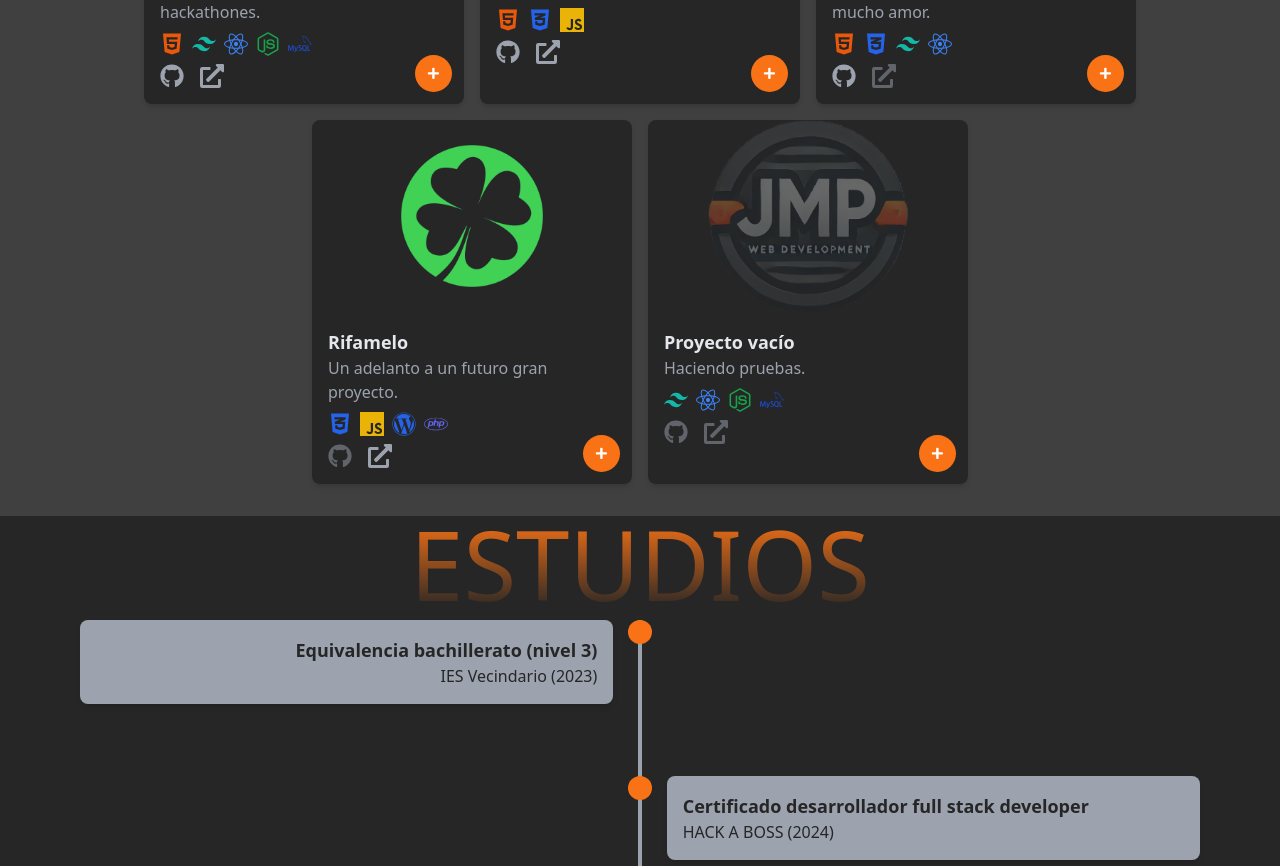
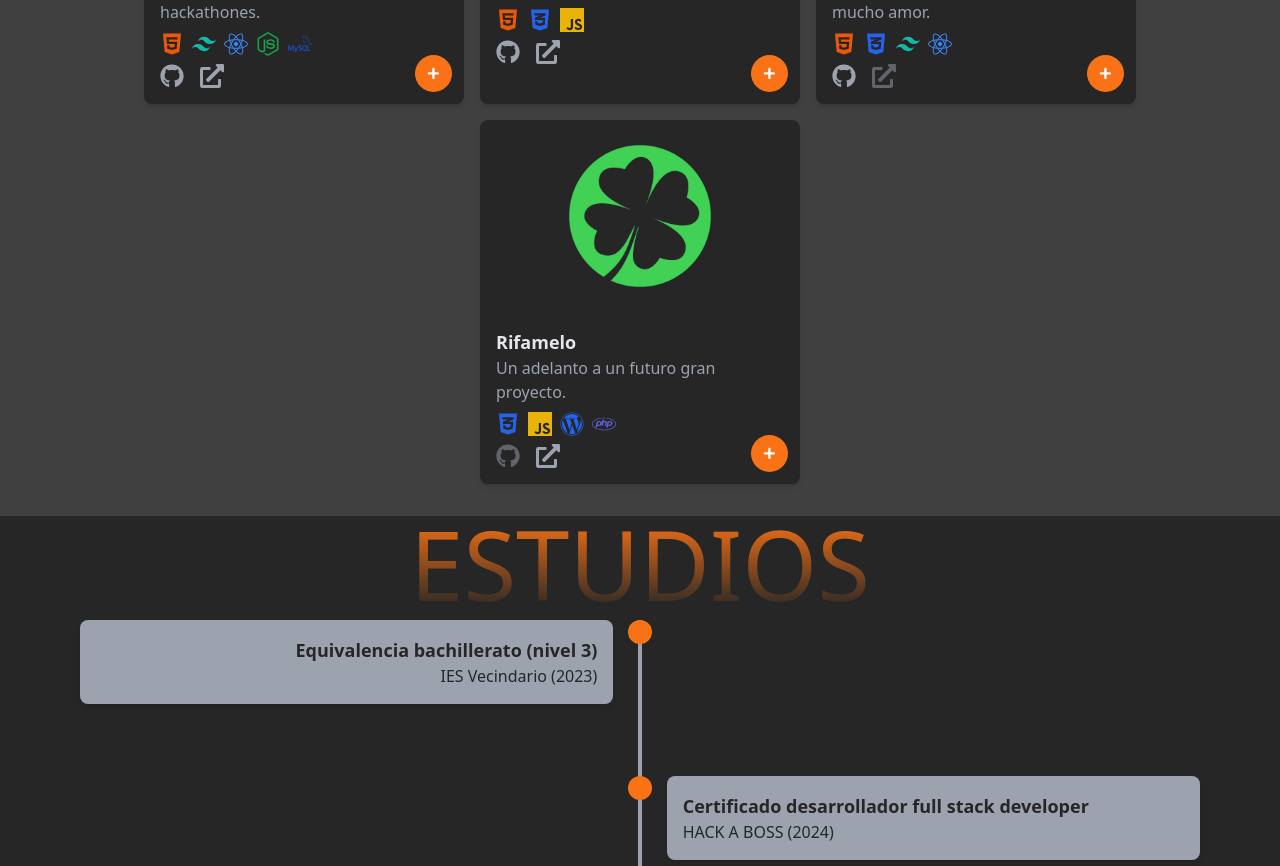
Before and after one commit to jmp89/portfolio, a React (Vite) app: page / in a window 1280 px wide. Shown: the part 1005-1871 px from the top of the page. Built offline with nearby package versions, Linux system fonts and the light colour scheme; a web font is replaced by a local one.

Commit message:
hotfixes

```diff
--- a/src/components/ProjectCard.jsx
+++ b/src/components/ProjectCard.jsx
@@ -155,6 +155,12 @@ const ProjectCard = ({ project }) => {
                 {project.technologies.includes("MySQL") && (
                   <SiMysql className="text-blue-700 text-2xl" />
                 )}
+                {project.technologies.includes("WordPress") && (
+                  <FaWordpress className="text-blue-600 text-2xl" />
+                )}
+                {project.technologies.includes("PHP") && (
+                  <FaPhp className="text-indigo-500 text-2xl" />
+                )}
               </div>
               <div className="flex items-center justify-between mt-4">
                 <a
--- a/src/pages/Projects.jsx
+++ b/src/pages/Projects.jsx
@@ -43,16 +43,16 @@ const Projects = () => {
       websiteLink: "https://rifamelo.com",
       technologies: ["WordPress", "PHP", "JavaScript", "CSS3"],
     },
-    {
-      title: "Proyecto vacío",
-      shortDescription: "Haciendo pruebas.",
-      longDescription:
-        "He utilizado esta tarjeta para probar si me funcionaban los estilos condicionales en caso de no poner links del repositorio , la website o la imagen.",
-      image: "",
-      githubLink: "",
-      websiteLink: "",
-      technologies: ["Node.js", "MySQL", "Tailwind", "React"],
-    },
+    // {
+    //   title: "Proyecto vacío",
+    //   shortDescription: "Haciendo pruebas.",
+    //   longDescription:
+    //     "He utilizado esta tarjeta para probar si me funcionaban los estilos condicionales en caso de no poner links del repositorio , la website o la imagen.",
+    //   image: "",
+    //   githubLink: "",
+    //   websiteLink: "",
+    //   technologies: ["Node.js", "MySQL", "Tailwind", "React"],
+    // },
   ];
 
   return (
```
